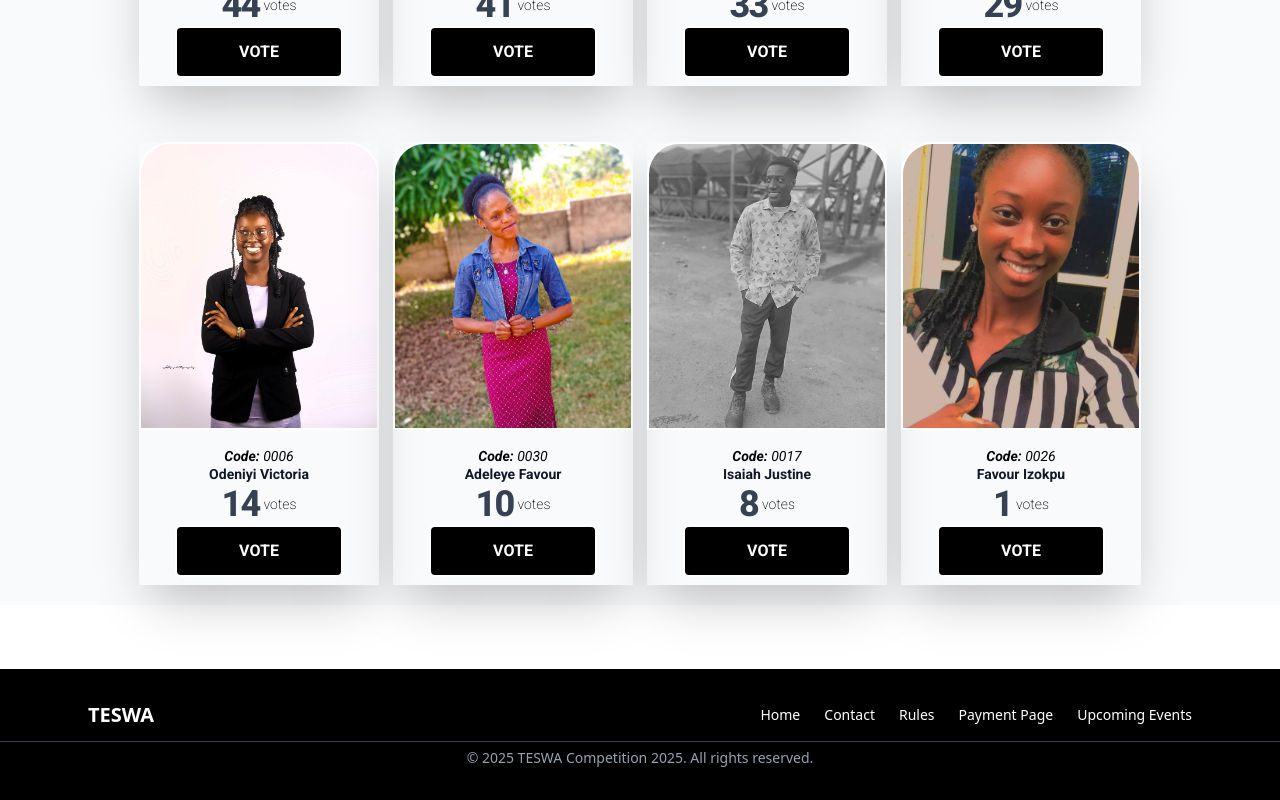
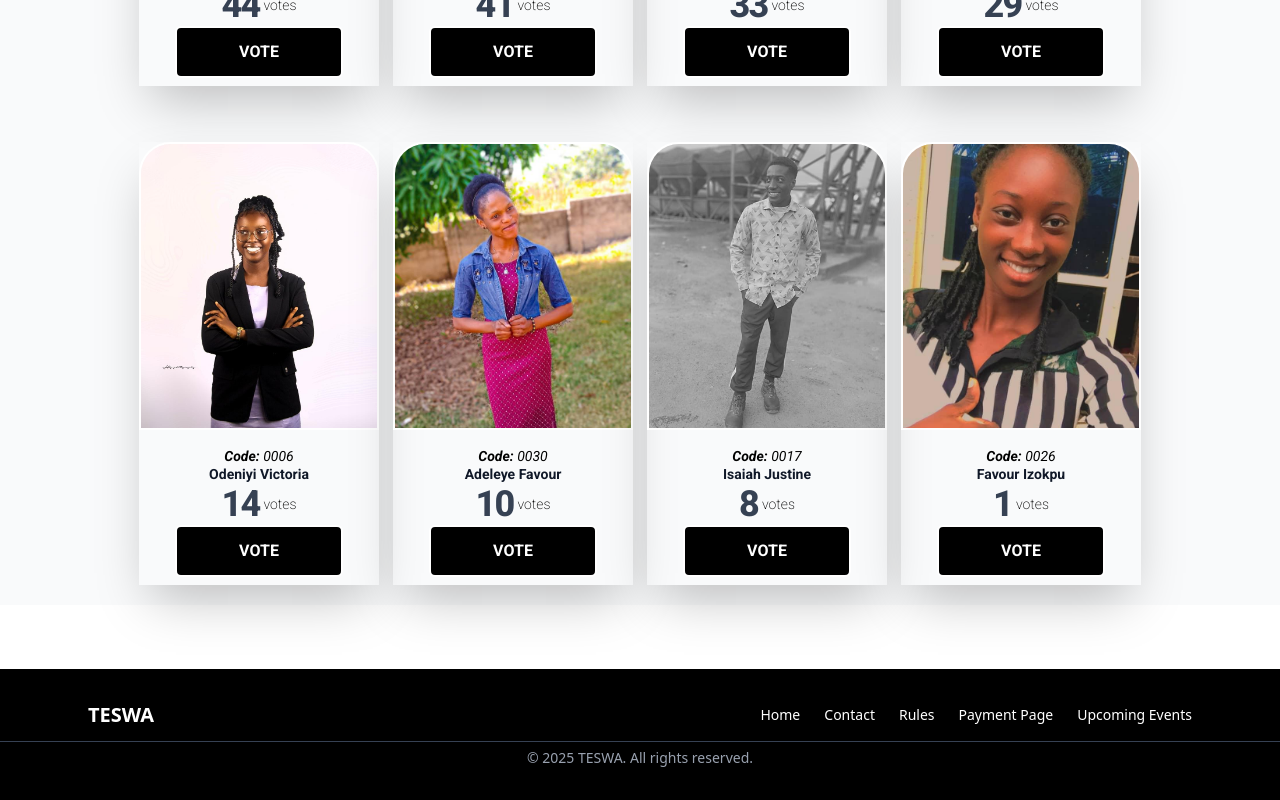
Before and after one commit to isaiah973/rankingSystem, a React (Vite) app: page / in a window 1280 px wide. Shown: the part 4262-5062 px from the top of the page. Built offline with nearby package versions, Linux system fonts and the light colour scheme.

Commit message:
footer edit

```diff
--- a/src/Components/Footer.jsx
+++ b/src/Components/Footer.jsx
@@ -5,7 +5,6 @@ const Footer = () => {
   return (
     <footer className="bg-black text-white py-8 mt-16">
       <div className="max-w-6xl mx-auto px-6 flex flex-col md:flex-row items-center justify-between">
-
         <h2 className="text-xl font-bold mb-4 md:mb-0">TESWA</h2>
 
         {/* Footer Links */}
@@ -30,7 +29,7 @@ const Footer = () => {
 
       {/* Divider */}
       <div className="border-t border-gray-700 mt-3 pt-1.5 text-center text-sm text-gray-400">
-        © {new Date().getFullYear()} TESWA Competition 2025. All rights reserved.
+        © {new Date().getFullYear()} TESWA. All rights reserved.
       </div>
     </footer>
   );
```
